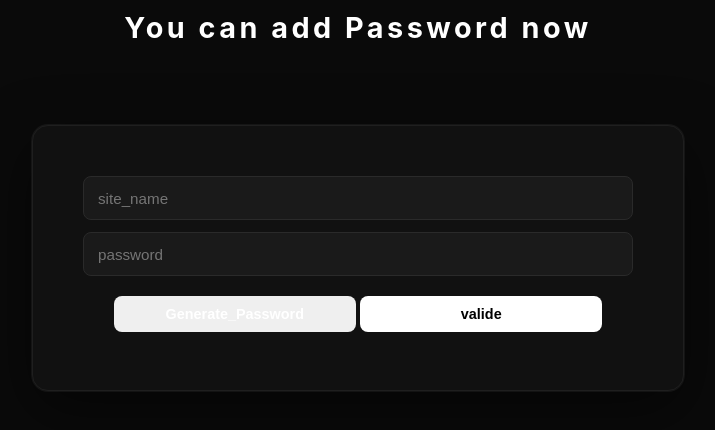
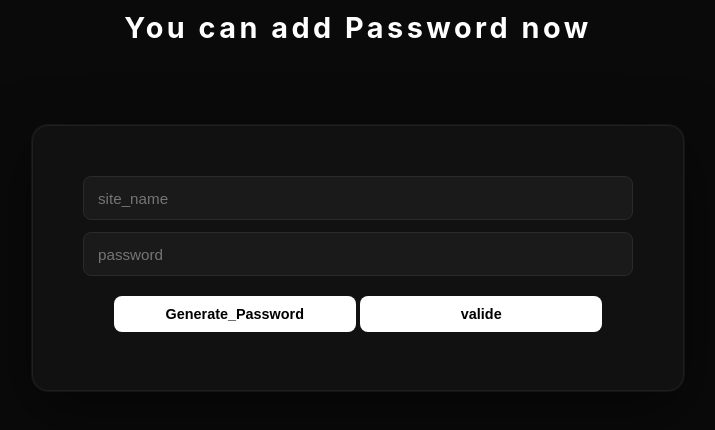
Before and after one commit to YazidNajimHassane/secure-vault, a Flask app: page /add_password in a window 1280 px wide. Shown: the top 430 px of the page, without its empty margins (282-997 px from the left). Run offline with Flask 3, Linux system fonts and the light colour scheme; the visitor is signed in with stand-in values (Sample User, id 1).

Commit message:
Add style for Generate Password button

```diff
--- a/static/style.css
+++ b/static/style.css
@@ -76,7 +76,10 @@ h1 {
     background-color: #ffffff;
     color: #000000;
 }
-
+.btn_Generate {
+    background-color: #ffffff;
+    color: #000000;
+}
 .btn_login {
     background-color: #ffffff;
     color: #000000;
```
